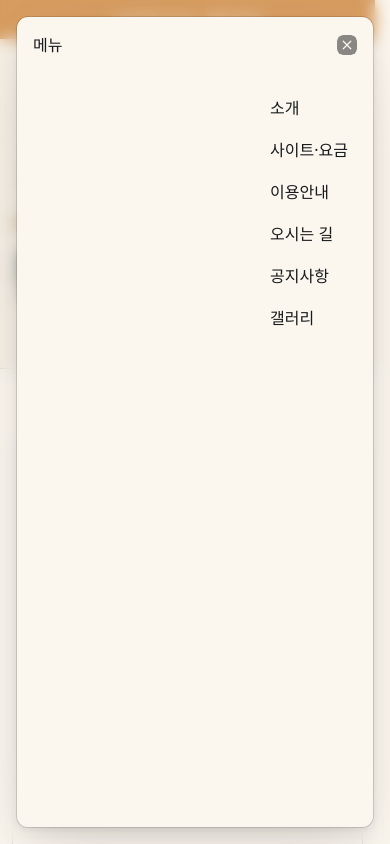
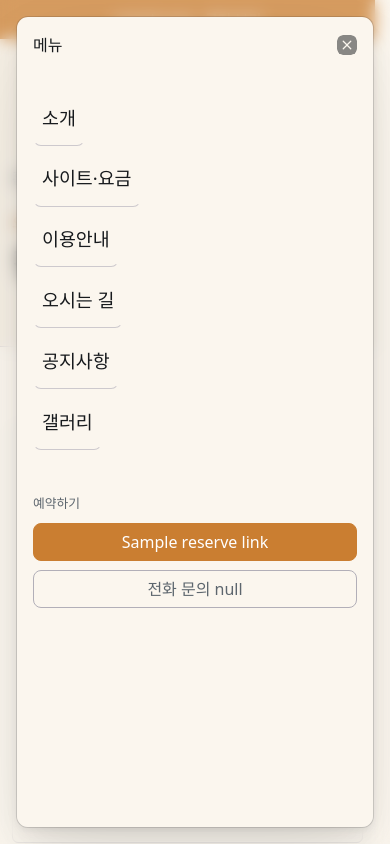
Before and after one commit to bellechanson/england-camping, a Spring app: template src/main/resources/templates/pages/location.html in a window 390 px wide, after a click that opens the changed part. Run offline with Thymeleaf, Linux system fonts and the light colour scheme; the template is opened without the code that fills it: most values are stand-ins (such as "Sample title", 1, 10 or a date in 2020); data that the repository does not hold is empty; some of the project's set-up classes (security, data sources, template engines, error pages and the like) are left out, and stand-ins take their place; some libraries are stand-ins or nearby versions.

Commit message:
style: 모바일 손님 화면 손보기
- 메인: 스크롤 시 머리글 바탕이 크림색으로 바뀌어 이름이 안 보이던 문제 수정
- 서랍 메뉴: 왼쪽 정렬·큰 글씨, 아래에 예약처 버튼과 전화 문의 추가
  - 넓은 화면에서는 템플릿 CSS가 서랍 영역을 덮어써서 CSS로 숨길 수 없음
    → layout.html 스크립트로 992px 미만에서만 보이게
- 메인 위에 붙는 띠: 폰에서 ≡ 버튼으로 서랍 메뉴 열기
- 폰 화면: 예약 바 2칸, 갤러리 한 줄 2장, 주차 안내는 아래 줄 왼쪽 정렬,
  하위 페이지 큰 제목 크기 줄임
- 꼬리말: 안내·소식 2칸, 위치 표시 '홈' 여백 정리

```diff
--- a/src/main/resources/static/assets/css/england.css
+++ b/src/main/resources/static/assets/css/england.css
@@ -580,3 +580,101 @@ body:has(.site-banner) .sub-head {
 	font-size: 0.7rem;
 	vertical-align: middle;
 }
+
+
+/* ===== 모바일 손보기: 손님 화면 ===== */
+
+/* 1. 메인: 스크롤을 조금 내려도 머리글 바탕은 투명하게
+      (템플릿 base.css의 .is-stuck 크림색 바탕이 style.css의 투명 설정을 이겨서
+       흰 캠핑장 이름이 안 보이던 문제. 하위 페이지는 진한 글씨라 그대로 둠) */
+body:not(.sub-head-page) .site-header.is-stuck {
+	background: transparent;
+	border-bottom-color: transparent;
+	backdrop-filter: none;
+}
+
+/* 2. 서랍 메뉴 (좁은 화면): 왼쪽부터, 크게, 줄 구분 */
+@media (max-width: 991.98px) {
+	.site-header .drawer .navbar-nav {
+		width: 100%;
+		margin-left: 0 !important;
+		align-items: stretch;
+	}
+
+	.site-header .drawer .nav-link {
+		display: block;
+		padding-block: 0.85rem;
+		font-size: 1.15rem;
+		border-bottom: 1px solid var(--bs-border-color);
+	}
+}
+
+/* 서랍 아래 예약처·전화 버튼
+   보일지 말지는 layout.html 맨 아래 스크립트가 정함 (좁은 화면에서만 보이게)
+   넓은 화면에서는 템플릿 CSS가 이 영역의 보이기·크기를 강하게 정해서 CSS로는 숨겨지지 않았음
+   여기서는 모양만 */
+.drawer-actions {
+	flex-direction: column;
+	gap: 0.6rem;
+	margin-top: 1.75rem;
+}
+
+.drawer-actions-label {
+	margin: 0;
+	color: var(--bs-fg-3);
+	font-size: 0.8rem;
+}
+
+/* 3. 메인 위에 붙는 띠의 ≡ 버튼: 가로 메뉴가 보이는 넓은 화면에서는 숨김 */
+.dock-menu-btn {
+	display: inline-flex;
+	color: inherit;
+}
+
+@media (width >=992px) {
+	.dock-menu-btn {
+		display: none;
+	}
+}
+
+/* 폰 화면 공통 */
+@media (width < 768px) {
+
+	/* 4. 메인 예약 바: 정보 4개를 2칸씩, 예약 버튼 줄은 한 줄 전체 */
+	.book-grid {
+		grid-template-columns: repeat(2, 1fr);
+		gap: 0.75rem 1rem;
+	}
+
+	.book-grid>.book-field:last-child {
+		grid-column: 1 / -1;
+	}
+
+	/* 5. 갤러리 페이지: 한 줄에 2장 */
+	.gallery-grid {
+		grid-template-columns: repeat(2, 1fr);
+		gap: 0.5rem;
+	}
+
+	/* 6. 주차처럼 긴 줄: 제목 아래 줄에 왼쪽 정렬로 */
+	.spec-row-long {
+		flex-wrap: wrap;
+		gap: 0.35rem;
+	}
+
+	.spec-row-long>.text-end {
+		flex-basis: 100%;
+		text-align: left;
+	}
+
+	/* 8. 하위 페이지 큰 제목을 폰에 맞게 */
+	.sub-head .section-title {
+		font-size: 2.25rem;
+		line-height: 1.25;
+	}
+}
+
+/* 8. 위치 표시 "홈 › 페이지": "홈" 글자 양옆 여백 없애기 (왼쪽 줄도 맞춰짐) */
+.sub-head .breadcrumb-link {
+	padding-inline: 0;
+}
--- a/src/main/resources/templates/fragments/layout.html
+++ b/src/main/resources/templates/fragments/layout.html
@@ -70,6 +70,15 @@
 						<li class="nav-item"><a class="nav-link" th:href="@{/notice}">공지사항</a></li>
 						<li class="nav-item"><a class="nav-link" th:href="@{/gallery}">갤러리</a></li>
 					</ul>
+					<!-- 폰 서랍 메뉴 아래: 예약처 버튼 + 전화 (넓은 화면에서는 CSS로 숨김)
+					     예약처는 새 창이라 서랍이 열려 있어도 문제없음 -->
+					<div class="drawer-actions">
+						<p class="drawer-actions-label">예약하기</p>
+						<a th:each="link : ${reserveLinks}" class="btn-solid theme-primary" th:href="${link.url}"
+							th:text="${link.name}" target="_blank" rel="noopener">예약처</a>
+						<a class="btn-outline theme-secondary" th:href="'tel:' + ${settings['PHONE']}"
+							th:text="'전화 문의 ' + ${settings['PHONE']}">전화 문의</a>
+					</div>
 				</div>
 			</dialog>
 
@@ -121,7 +130,7 @@
 					<span th:text="'(우) ' + ${settings['ZIP_CODE']}">우편번호</span>
 				</p>
 			</div>
-			<div class="md:col-2">
+			<div class="col-6 md:col-2">
 				<p class="fw-semibold fs-sm mb-4">안내</p>
 				<ul class="list-unstyled fs-sm fg-3 mb-0">
 					<li class="mb-3"><a th:href="@{/about}">소개</a></li>
@@ -129,7 +138,7 @@
 					<li class="mb-3"><a th:href="@{/guide}">이용안내</a></li>
 				</ul>
 			</div>
-			<div class="md:col-2">
+			<div class="col-6 md:col-2">
 				<p class="fw-semibold fs-sm mb-4">소식</p>
 				<ul class="list-unstyled fs-sm fg-3 mb-0">
 					<li class="mb-3"><a th:href="@{/notice}">공지사항</a></li>
@@ -154,6 +163,22 @@
 <!-- ===== 4. 스크립트 (템플릿 main.js 그대로) ===== -->
 <th:block th:fragment="scripts">
 	<script type="module" th:src="@{/assets/js/main.js}"></script>
+	<!-- 서랍 아래 예약처·전화 버튼: 좁은 화면(서랍 메뉴)에서만 보이게
+	     넓은 화면에서는 템플릿 CSS가 이 영역을 강하게 정해서 CSS로 숨길 수 없음
+	     → 요소에 직접 display를 적음 (요소에 직접 쓴 !important는 어떤 CSS 파일보다 우선)
+	     기준 992px = 템플릿이 가로 메뉴로 바꾸는 폭과 같음 -->
+	<script>
+		(() => {
+			const actions = document.querySelector('#navDrawer .drawer-actions');
+			if (!actions) {
+				return; // 관리자 화면 등 서랍이 없는 페이지
+			}
+			const narrow = window.matchMedia('(max-width: 991.98px)');
+			const apply = () => actions.style.setProperty('display', narrow.matches ? 'flex' : 'none', 'important');
+			apply();
+			narrow.addEventListener('change', apply); // 창 크기를 바꿀 때도 다시 맞춤
+		})();
+	</script>
 </th:block>
 
 </html>
--- a/src/main/resources/templates/pages/location.html
+++ b/src/main/resources/templates/pages/location.html
@@ -33,8 +33,8 @@
 								th:text="${settings['ZIP_CODE']}">12403</span></div>
 						<div class="spec-row"><span class="fg-3 fs-sm">전화</span><a class="fs-sm"
 								th:href="'tel:' + ${settings['PHONE']}" th:text="${settings['PHONE']}">전화번호</a></div>
-						<div class="spec-row"><span class="fg-3 fs-sm">주차</span><span class="fs-sm text-end"
-								th:text="${settings['PARKING_INFO']}">주차 안내</span></div>
+						<div class="spec-row spec-row-long"><span class="fg-3 fs-sm">주차</span><span
+								class="fs-sm text-end" th:text="${settings['PARKING_INFO']}">주차 안내</span></div>
 
 						<div class="d-grid gap-3 mt-6">
 							<!-- 카카오맵 길찾기: 도착지를 캠핑장 좌표로 -->
```
Also changed, not shown: src/main/resources/templates/index.html (+13 -3 lines).
